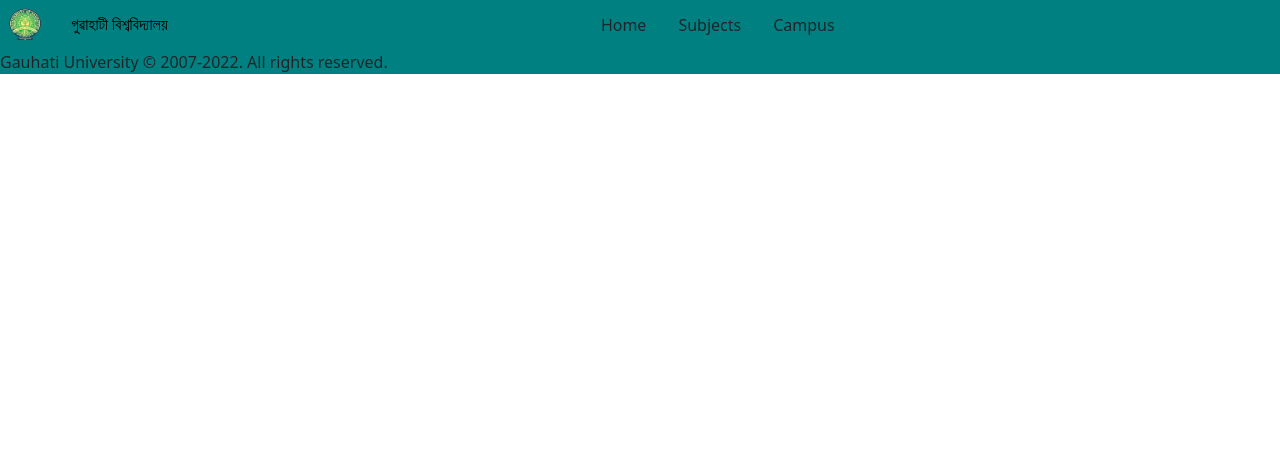
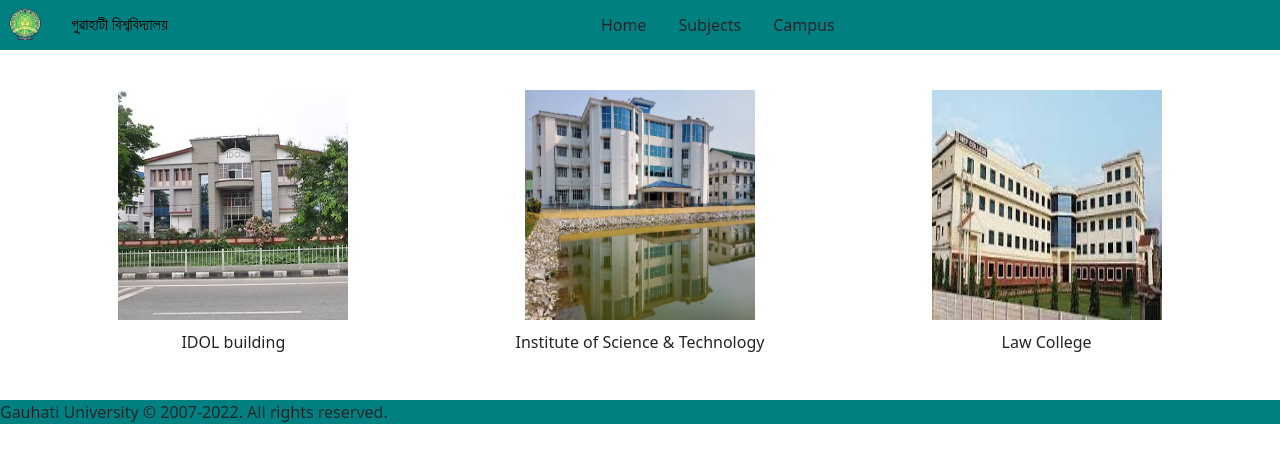
Before and after one commit to smitax21/Gauhati-University, a plain HTML site: page campus.html in a window 1280 px wide. Drawn offline with nearby package versions, Linux system fonts and the light colour scheme.

Commit message:
added some campus photos and made website responsive

```diff
--- a/campus.html
+++ b/campus.html
@@ -46,18 +46,21 @@
           </div>
         </nav>
 
-        <!-- <div class="info-container">
+        <div class="campus-container">
             <div class="campus-box">
-                <img src="IDOL.avif" alt="idol">
+                <img src="IDOL.avif" alt="idol" class="img-container">
+                <p class="text-center">IDOL building</p>
             </div>
             <div class="campus-box">
-<img src="IST.png" alt="ist">
+                <img src="IST.png" alt="ist" class="img-container">
+                <p class="text-center">Institute of Science & Technology</p>
             </div>
             <div class="campus-box">
-                <img src="law.jpg" alt="law">
+                <img src="law.jpg" alt="law" class="img-container">
+                <p class="text-center">Law College</p>
             </div>
 
-        </div> -->
+        </div>
 
 
         <div class="card-footer text-dark text-center nav">Gauhati University © 2007-2022. All rights reserved.</div>
--- a/styles.css
+++ b/styles.css
@@ -61,7 +61,22 @@
   width: 100vw;
 }
 
-.campus-box {
+.campus-container {
+  display: flex;
+  flex-direction: wrap;
+  justify-content: space-around;
+
+  padding: 30px;
+}
+
+.img-container {
   height: 250px;
   width: 250px;
+  padding: 10px;
 }
+
+@media only screen and(max-width: 500) {
+  body {
+    background-color: aquamarine;
+  }
+}
```
Also changed, not shown: index.html (+9 -20 lines), library.jpg (added).
